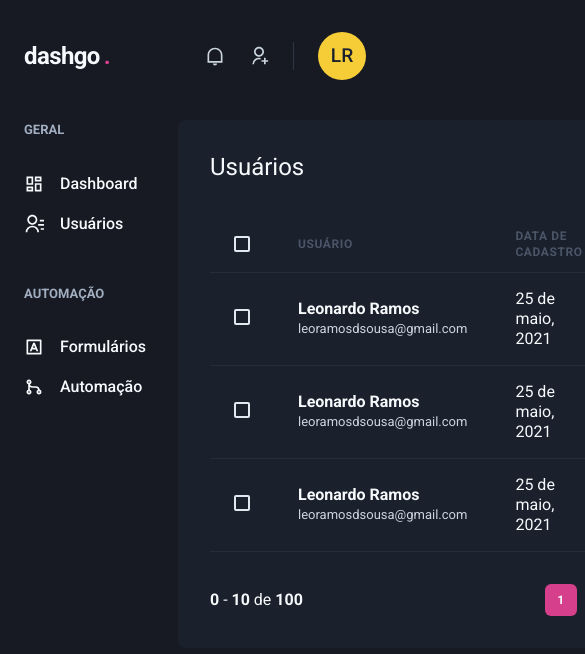
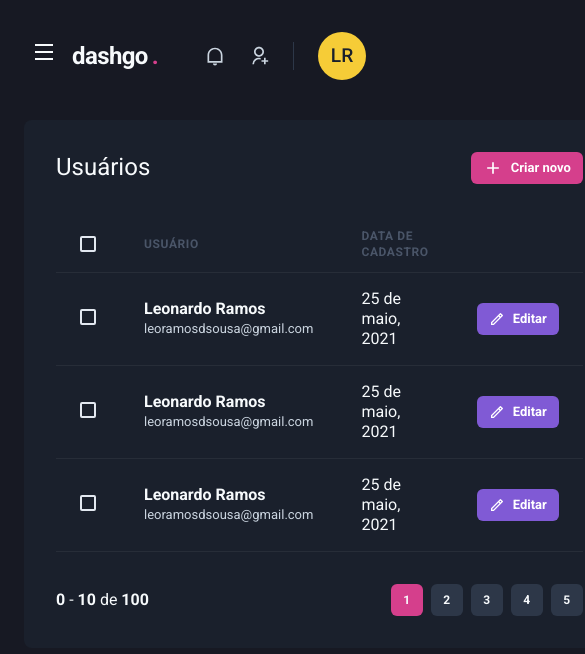
Before and after one commit to leoramos25/dashgo, a Next.js app: page /users in a window 390 px wide. Shown: the top 654 px of the page, 585 px wide, since content can reach past the window. Built offline with nearby package versions, Linux system fonts and the light colour scheme.

Commit message:
responsividade Sidebar

```diff
--- a/src/components/Header/index.tsx
+++ b/src/components/Header/index.tsx
@@ -1,10 +1,14 @@
-import { Flex, useBreakpointValue } from "@chakra-ui/react";
+import { Flex, Icon, IconButton, useBreakpointValue } from "@chakra-ui/react";
+import { RiMenuLine } from "react-icons/ri";
+import { useSidebarDrawer } from "../../context/SidebarDrawerContext";
 import { Logo } from "./Logo";
 import { NotificationNav } from "./NotificationNav";
 import { Profile } from "./Profile";
 import { SearchBox } from "./SearchBox";
 
 export function Header() {
+    const { onOpen } = useSidebarDrawer();
+
     const isWideVersion = useBreakpointValue({
         base: false,
         lg: true,
@@ -21,8 +25,22 @@
             px="6"
             align="center"
         >
+
+            {!isWideVersion && (
+                <IconButton
+                    icon={<Icon as={RiMenuLine} />}
+                    fontSize="24"
+                    variant="unstyled"
+                    onClick={onOpen}
+                    aria-label="Open navigation"
+                    mr="2"
+
+                >
+
+                </IconButton>
+            )}
             <Logo />
-            { isWideVersion && <SearchBox />}
+            {isWideVersion && <SearchBox />}
             <Flex
                 align="center"
                 ml="auto"
--- /dev/null
+++ b/src/components/Sidebar/SidebarNav.tsx
@@ -0,0 +1,22 @@
+import { Stack } from "@chakra-ui/react"
+import { RiContactsLine, RiDashboardLine, RiGitMergeLine, RiInputMethodLine } from "react-icons/ri"
+import { NavLink } from "./NavLink"
+import { NavSection } from "./NavSection"
+
+export function SidebarNav() {
+    return (
+        <Stack
+            spacing="12"
+            align="flex-start"
+        >
+            <NavSection title="GERAL">
+                <NavLink icon={RiDashboardLine}>Dashboard</NavLink>
+                <NavLink icon={RiContactsLine}>Usuários</NavLink>
+            </NavSection>
+            <NavSection title="AUTOMAÇÃO">
+                <NavLink icon={RiInputMethodLine}>Formulários</NavLink>
+                <NavLink icon={RiGitMergeLine}>Automação</NavLink>
+            </NavSection>
+        </Stack>
+    )
+}
--- a/src/components/Sidebar/index.tsx
+++ b/src/components/Sidebar/index.tsx
@@ -1,28 +1,38 @@
-import { Box, Icon, Link, Stack, Text } from "@chakra-ui/react";
-import { RiContactsLine, RiDashboardLine, RiGitMergeLine, RiInputMethodLine } from "react-icons/ri";
-import { NavLink } from "./NavLink";
-import { NavSection } from "./NavSection";
+import { Box, Drawer, DrawerBody, DrawerCloseButton, DrawerContent, DrawerHeader, DrawerOverlay, useBreakpointValue } from "@chakra-ui/react";
+import { useSidebarDrawer } from "../../context/SidebarDrawerContext";
+import { SidebarNav } from "./SidebarNav";
 
 export function Sidebar() {
+    const { isOpen, onClose } = useSidebarDrawer();
+
+    const isDrawedSidebar = useBreakpointValue({
+        base: true,
+        lg: false,
+    })
+
+    if (isDrawedSidebar) {
+        return (
+            <Drawer isOpen={isOpen} placement="left" onClose={onClose}>
+                <DrawerOverlay>
+                    <DrawerContent bg="gray.800" p="4">
+                        <DrawerCloseButton mt="6" />
+                        <DrawerHeader>Navegação</DrawerHeader>
+                        <DrawerBody>
+                            <SidebarNav />
+                        </DrawerBody>
+                    </DrawerContent>
+                </DrawerOverlay>
+            </Drawer>
+        )
+    }
+
     return (
         <Box
             as="aside"
             w="64"
             mr="8"
         >
-            <Stack
-                spacing="12"
-                align="flex-start"
-            >
-                <NavSection title="GERAL">
-                    <NavLink icon={RiDashboardLine}>Dashboard</NavLink>
-                    <NavLink icon={RiContactsLine}>Usuários</NavLink>
-                </NavSection>
-                <NavSection title="AUTOMAÇÃO">
-                    <NavLink icon={RiInputMethodLine}>Formulários</NavLink>
-                    <NavLink icon={RiGitMergeLine}>Automação</NavLink>
-                </NavSection>
-            </Stack>
+            <SidebarNav />
         </Box>
     )
 }
--- /dev/null
+++ b/src/context/SidebarDrawerContext.tsx
@@ -0,0 +1,28 @@
+import { useDisclosure, UseDisclosureReturn } from "@chakra-ui/react";
+import { useRouter } from "next/router";
+import { createContext, ReactNode, useContext, useEffect } from "react";
+
+interface SidebarDrawerProviderProps {
+    children: ReactNode;
+}
+
+type SidebarDrawerContextData = UseDisclosureReturn;
+
+const SidebarDrawerContext = createContext({} as SidebarDrawerContextData);
+
+export function SidebarDrawerProvider({ children }: SidebarDrawerProviderProps) {
+    const disclousure = useDisclosure();
+    const router = useRouter();
+
+    useEffect(() => {
+        disclousure.onClose()
+    }, [router.asPath])
+
+    return (
+        <SidebarDrawerContext.Provider value={disclousure}>
+            {children}
+        </SidebarDrawerContext.Provider>
+    )
+}
+
+export const useSidebarDrawer = () => useContext(SidebarDrawerContext);
--- a/src/pages/_app.tsx
+++ b/src/pages/_app.tsx
@@ -1,11 +1,14 @@
 import type { AppProps } from 'next/app';
 import { ChakraProvider } from '@chakra-ui/react';
 import { theme } from '../styles/theme';
+import { SidebarDrawerProvider } from '../context/SidebarDrawerContext';
 
 export default function MyApp({ Component, pageProps }: AppProps) {
   return (
     <ChakraProvider theme={theme}>
-      <Component {...pageProps} />
+      <SidebarDrawerProvider>
+        <Component {...pageProps} />
+      </SidebarDrawerProvider>
     </ChakraProvider>
   )
 }
```
